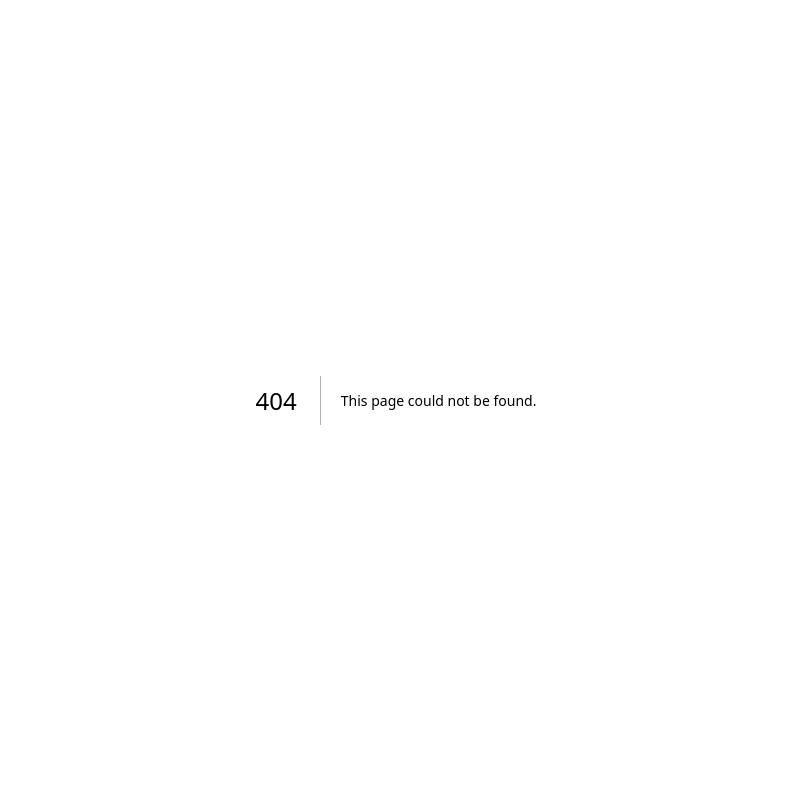
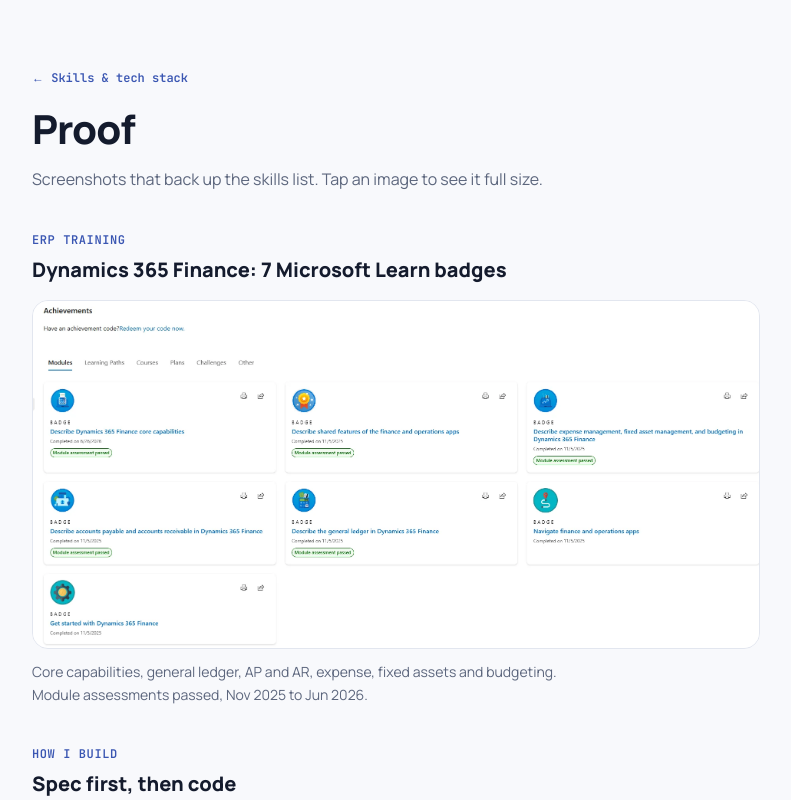
Before and after one commit to anasta-lu/myspace, a Next.js app: page /proof in a window 1280 px wide. Before the commit this address had no page. Shown: the top 800 px of the page, without its empty margins (244-1035 px from the left). Built offline with nearby package versions, Linux system fonts and the light colour scheme.

Commit message:
Add Proof page with Dynamics badges and dev setup, linked from Skills
Co-Authored-By: Claude Opus 5.5 (1M context) <noreply@anthropic.com>
Claude-Session: https://claude.ai/code/session_01RrsNRpp8svnJw7ERBoNwd1

```diff
--- /dev/null
+++ b/src/app/proof/page.tsx
@@ -0,0 +1,95 @@
+import type { Metadata } from "next";
+import Link from "next/link";
+import { MobileCtaBar } from "@/app/_components/hero";
+
+export const metadata: Metadata = {
+  title: "Proof | Ana Lu",
+  description:
+    "Evidence behind Ana Lu's skills: Microsoft Learn Dynamics 365 Finance badges and a spec-first development setup.",
+};
+
+const items = [
+  {
+    id: "dynamics",
+    label: "ERP training",
+    title: "Dynamics 365 Finance: 7 Microsoft Learn badges",
+    caption:
+      "Core capabilities, general ledger, AP and AR, expense, fixed assets and budgeting. Module assessments passed, Nov 2025 to Jun 2026.",
+    src: "/proof/dynamics-365-badges.webp",
+    alt: "Microsoft Learn achievements page showing seven Dynamics 365 Finance badges with module assessments passed",
+    width: 1891,
+    height: 905,
+  },
+  {
+    id: "dev-setup",
+    label: "How I build",
+    title: "Spec first, then code",
+    caption:
+      "A full set of SDLC documents (requirements, architecture, schema, security, API, UI/UX) written before the build, next to a PostgreSQL schema and a Dockerised Next.js app. Private project names are blurred.",
+    src: "/proof/dev-setup.webp",
+    alt: "Two code editors: one with SDLC design documents and a SQL schema, one with a Dockerfile, brand kit and coding standards",
+    width: 1382,
+    height: 898,
+  },
+];
+
+export default function ProofPage() {
+  return (
+    <main className="pb-24 md:pb-0">
+      <div className="mx-auto max-w-3xl px-5 pt-8 pb-16 md:pt-16">
+        <Link
+          href="/skills"
+          className="print-hide font-mono text-xs font-semibold text-signal hover:underline"
+        >
+          ← Skills & tech stack
+        </Link>
+        <h1 className="mt-4 text-[2rem] font-extrabold leading-tight tracking-tight [text-wrap:balance] md:text-5xl">
+          Proof
+        </h1>
+        <p className="mt-3 max-w-prose leading-relaxed text-muted">
+          Screenshots that back up the skills list. Tap an image to see it full
+          size.
+        </p>
+
+        {items.map((item) => (
+          <section
+            key={item.id}
+            id={item.id}
+            aria-labelledby={`${item.id}-title`}
+            className="mt-10 scroll-mt-6 break-inside-avoid"
+          >
+            <p className="font-mono text-xs font-semibold uppercase tracking-wider text-signal">
+              {item.label}
+            </p>
+            <h2
+              id={`${item.id}-title`}
+              className="mt-2 text-xl font-extrabold leading-snug"
+            >
+              {item.title}
+            </h2>
+            <a
+              href={item.src}
+              target="_blank"
+              rel="noopener"
+              className="print-outline mt-4 block overflow-hidden rounded-2xl border border-line bg-card"
+            >
+              {/* eslint-disable-next-line @next/next/no-img-element */}
+              <img
+                src={item.src}
+                alt={item.alt}
+                width={item.width}
+                height={item.height}
+                loading="lazy"
+                className="h-auto w-full"
+              />
+            </a>
+            <p className="mt-3 max-w-prose text-sm leading-relaxed text-muted">
+              {item.caption}
+            </p>
+          </section>
+        ))}
+      </div>
+      <MobileCtaBar />
+    </main>
+  );
+}
--- a/src/app/skills/page.tsx
+++ b/src/app/skills/page.tsx
@@ -104,6 +104,14 @@ export default function SkillsPage() {
                       {s.proof}
                     </p>
                   )}
+                  {s.evidence && (
+                    <Link
+                      href={s.evidence}
+                      className="print-hide mt-1.5 inline-block font-mono text-xs font-semibold text-signal hover:underline"
+                    >
+                      See proof →
+                    </Link>
+                  )}
                 </li>
               ))}
             </ul>
--- a/src/lib/skills.ts
+++ b/src/lib/skills.ts
@@ -1,4 +1,4 @@
-export type Skill = { name: string; proof: string | string[] };
+export type Skill = { name: string; proof: string | string[]; evidence?: string };
 export type SkillGroup = { label: string; skills: Skill[] };
 
 export const fullSuite = {
@@ -44,7 +44,7 @@ export const skillGroups: SkillGroup[] = [
           "Oracle BI report training",
         ],
       },
-      { name: "Microsoft Dynamics 365 Finance", proof: "7 Microsoft Learn badges: GL, AP/AR, fixed assets, budgeting" },
+      { name: "Microsoft Dynamics 365 Finance", proof: "7 Microsoft Learn badges: GL, AP/AR, fixed assets, budgeting", evidence: "/proof#dynamics" },
       { name: "NetSuite", proof: "Led the implementation end to end, with minimal partner help (reference on request)" },
       { name: "Xero", proof: "Implemented for a production company" },
       { name: "MYOB", proof: "Implemented, plus MYOB Essentials certificate" },
@@ -80,6 +80,7 @@ export const skillGroups: SkillGroup[] = [
           "Full SDLC docs before code: requirements, architecture, data schema, security, API and UI/UX",
           "Coding standards, development workflow and deployment guides",
         ],
+        evidence: "/proof#dev-setup",
       },
       { name: "Database design (PostgreSQL)", proof: "Multi-tenant ERP schema with dimensional chart of accounts" },
       { name: "Containers & deployment", proof: "Dockerised Next.js builds" },
```
Also changed, not shown: public/proof/dev-setup.webp (added), public/proof/dynamics-365-badges.webp (added).
